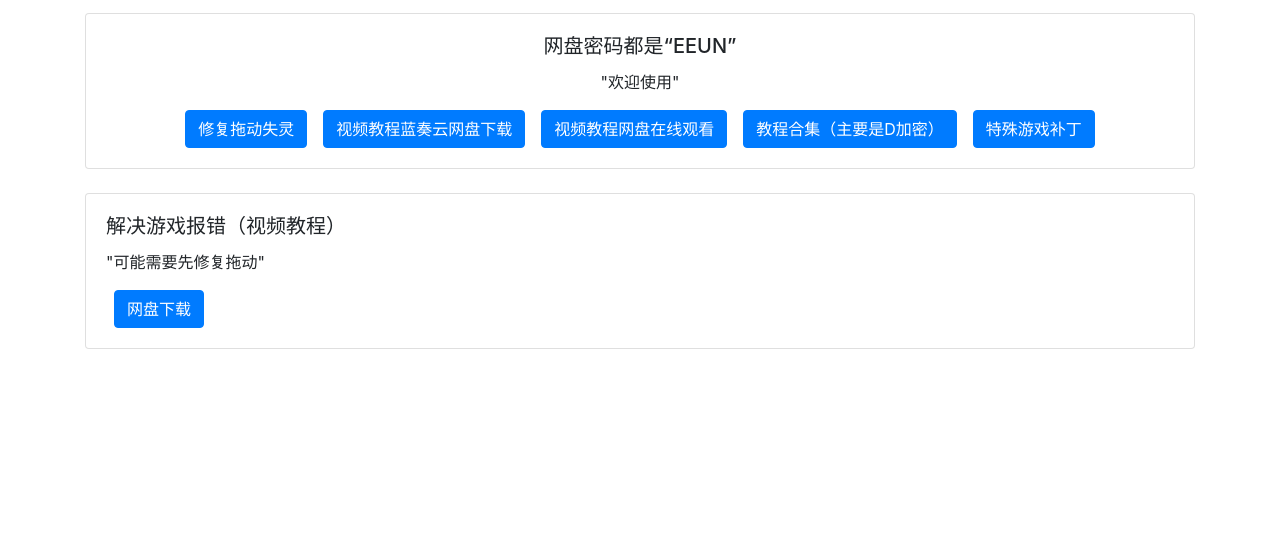
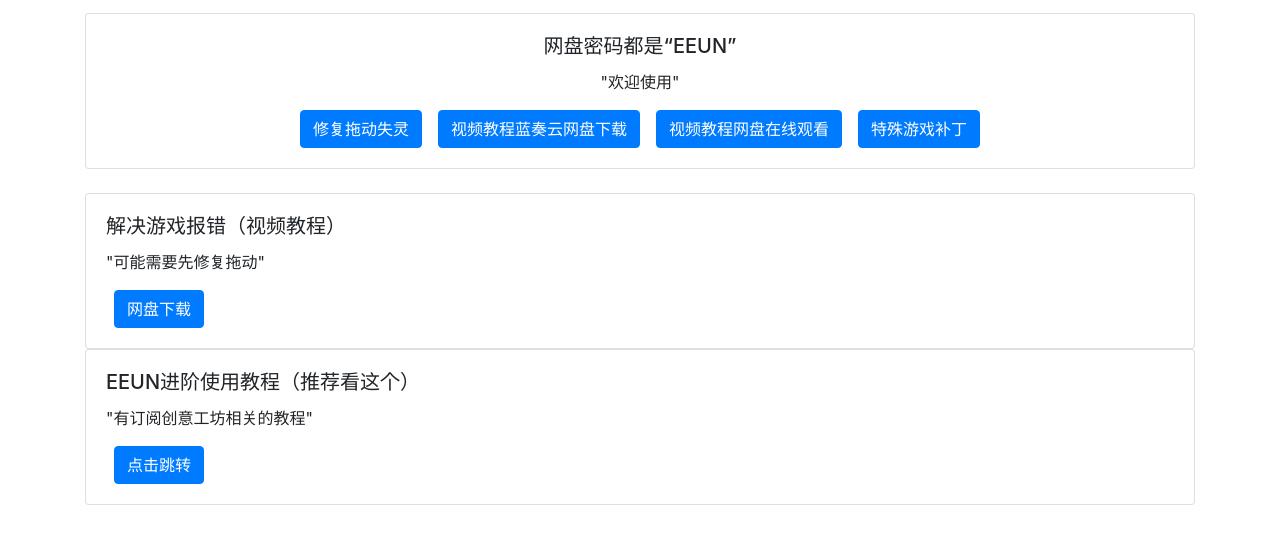
Before and after one commit to EEUNLOCK/MFusage, a plain HTML site: page index.html in a window 1280 px wide. Shown: the part 187-728 px from the top of the page. Drawn offline with nearby package versions, Linux system fonts and the light colour scheme.

Commit message:
Update index.html

```diff
--- a/index.html
+++ b/index.html
@@ -24,7 +24,6 @@
                     <a href="https://wwzh.lanzoup.com/i2ZvI2etslpa" target="_blank" class="btn btn-primary mx-2">修复拖动失灵</a>
                     <a href="https://wwzh.lanzoup.com/b00ef73guh" target="_blank" class="btn btn-primary mx-2">视频教程蓝奏云网盘下载</a>
                     <a href="https://pan.xiaoqiu.in/s/qJ2h5" target="_blank" class="btn btn-primary mx-2">视频教程网盘在线观看</a>
-                    <a href="https://www.kdocs.cn/l/ci3JQEH3adhl" target="_blank" class="btn btn-primary mx-2">教程合集（主要是D加密）</a>
                     <a href="https://pan.xiaoqiu.in/s/q6Ai5" target="_blank" class="btn btn-primary mx-2">特殊游戏补丁</a>
                 </div>
             </div>
@@ -38,6 +37,14 @@
                     <a href="https://wwzh.lanzoup.com/iJvMH2etr6xc" target="_blank" class="btn btn-primary mx-2">网盘下载</a>
                 </div>
             </div>
+            <div class="card">
+                <div class="card-body">
+                    <h5 class="card-title">EEUN进阶使用教程（推荐看这个）</h5>
+                    <p class="card-text">"有订阅创意工坊相关的教程"</p>
+                    <!-- 下载 -->
+                    <a href="https://www.kdocs.cn/l/csJ5SsdMibNL" target="_blank" class="btn btn-primary mx-2">点击跳转</a>
+                </div>
+            </div>
         </div>
     </div>
 </body>
```
